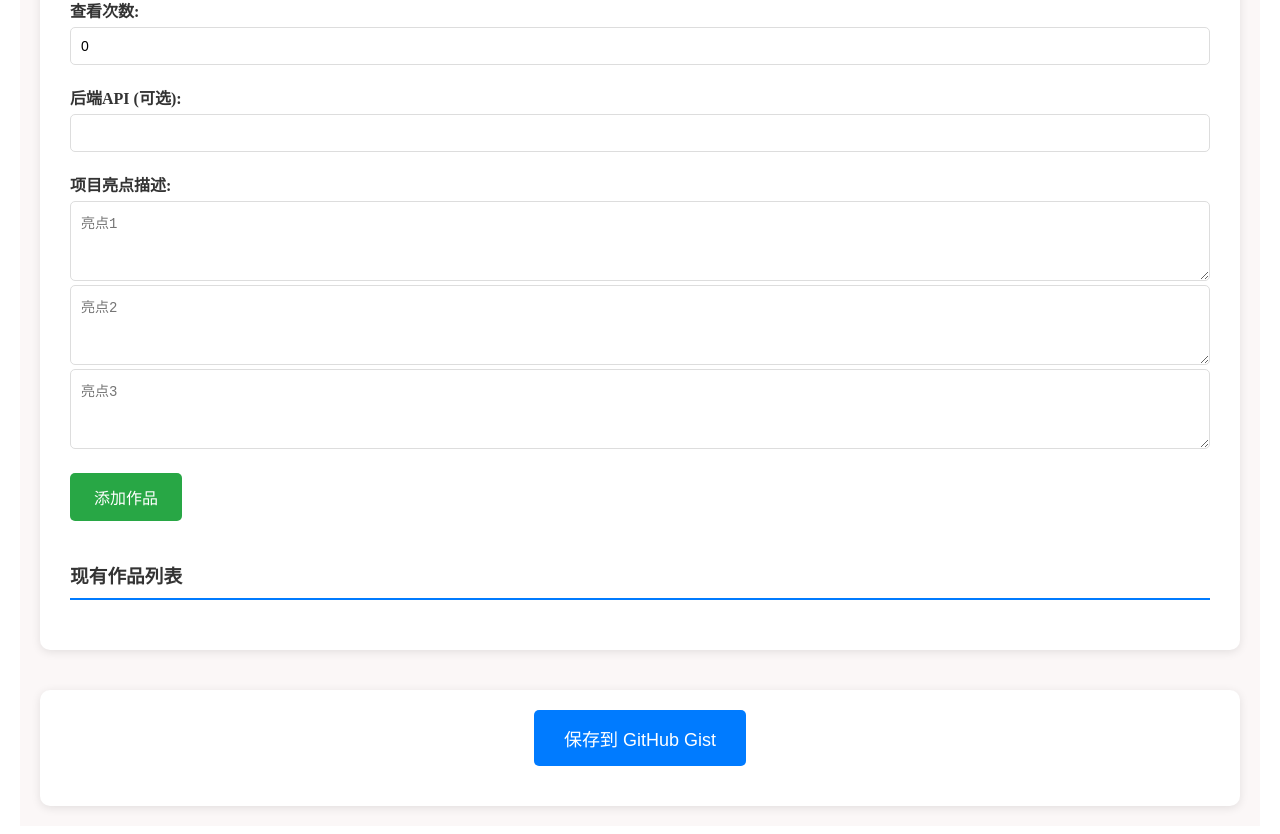
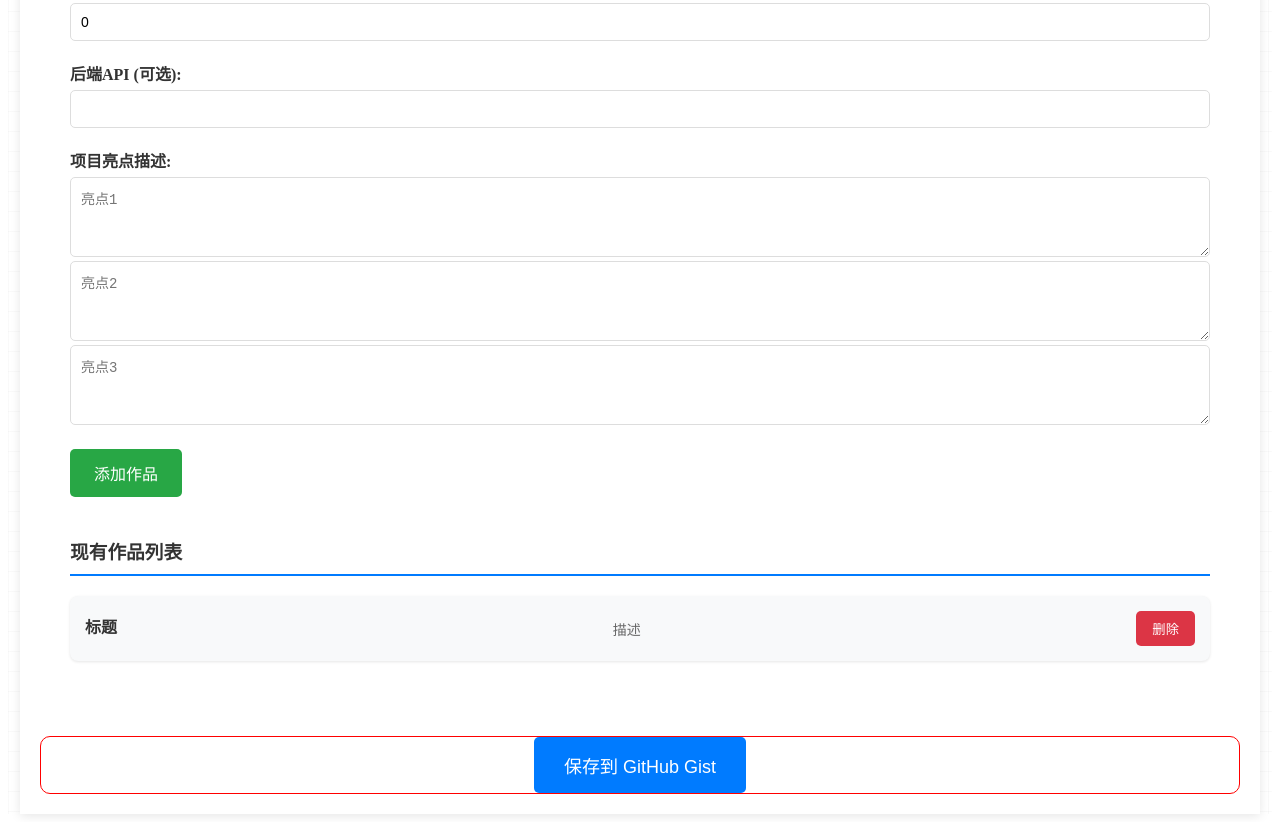
Before and after one commit to xkai003/myblog_vue, a Vue app: page /management in a window 1280 px wide. Shown: the part 697-1531 px from the top of the page. Built offline with nearby package versions, Linux system fonts and the light colour scheme.

Commit message:
优化管理页的样式

```diff
--- a/src/views/management/index.vue
+++ b/src/views/management/index.vue
@@ -1,10 +1,12 @@
 <template>
+  <div class="body">
     <div class="admin-container">
+
+      <!-- 标题部分 -->
       <div class="header">
         <div class="header-content">
           <div class="header-text">
-          <h1>后台管理系统</h1>
-          <p>管理你的博客内容</p>
+            <h1>博客后台管理系统</h1>
           </div>
           <div class="header-actions">
             <!-- <span class="welcome-text">欢迎，{{ getCurrentUser() }}</span> -->
@@ -13,7 +15,7 @@
           </div>
         </div>
       </div>
-
+      <!-- 按钮部分 -->
       <div class="tabs">
         <button
           v-for="tab in tabs"
@@ -69,6 +71,11 @@
             <p>{{ item.technology }}</p>
             <button @click="deleteWork(index)" class="delete-btn">删除</button>
           </div> -->
+          <div class="item-card">
+            <h4>标题</h4>
+            <p>描述</p>
+            <button class="delete-btn">删除</button>
+          </div>
         </div>
       </div>
 
@@ -106,6 +113,11 @@
             <p>{{ item.description }}</p>
             <button @click="deleteNote(index)" class="delete-btn">删除</button>
           </div> -->
+          <div class="item-card">
+            <h4>标题</h4>
+            <p>描述</p>
+            <button class="delete-btn">删除</button>
+          </div>
         </div>
       </div>
 
@@ -147,6 +159,11 @@
             <p>{{ item.location }} - {{ item.description }}</p>
             <button @click="deleteTravel(index)" class="delete-btn">删除</button>
           </div> -->
+          <div class="item-card">
+            <h4>标题</h4>
+            <p>描述</p>
+            <button class="delete-btn">删除</button>
+          </div>
         </div>
       </div>
 
@@ -157,6 +174,7 @@
         </button>
         <div v-if="saveMessage" :class="['message', saveSuccess ? 'success' : 'error']">
           {{ saveMessage }}
+        </div>
       </div>
     </div>
   </div>
@@ -319,12 +337,22 @@ export default {
 </script>
 
 <style scoped>
+.body{
+  width: 100%;
+  height: 100%;
+  background-color: rgba(250, 246, 246, 0.8);
+  /* 方格背景 */
+  background: linear-gradient(90deg, rgba(200, 200, 200, 0.1) 3%, transparent 0),
+  linear-gradient(rgba(200, 200, 200, 0.1) 3%, transparent 0);
+  background-size: 20px 20px;
+}
 .admin-container {
   max-width: 1200px;
+  min-height: 100vh;
   margin: 0 auto;
   padding: 20px;
-  background-color: rgba(250, 246, 246, 0.8);
-  min-height: 100vh;
+  background-color: #fff;
+  box-shadow: 0 2px 10px rgba(0,0,0,0.1);
 }
 
 .header {
@@ -414,7 +442,7 @@ export default {
   background-color: #fff;
   padding: 30px;
   border-radius: 0 10px 10px 10px;
-  box-shadow: 0 2px 10px rgba(0,0,0,0.1);
+  /* box-shadow: 0 2px 10px rgba(0,0,0,0.1); */
   margin-bottom: 30px;
 }
 
@@ -505,11 +533,12 @@ export default {
 
 .save-section {
   text-align: center;
-  margin-top: 40px;
-  padding: 20px;
+  /* margin-top: 40px; */
+  /* padding: 20px; */
   background-color: #fff;
   border-radius: 10px;
-  box-shadow: 0 2px 10px rgba(0,0,0,0.1);
+  border: 1px solid red;
+  /* box-shadow: 0 2px 10px rgba(0,0,0,0.1); */
 }
 
 .save-btn {
@@ -521,7 +550,7 @@ export default {
   cursor: pointer;
   font-size: 18px;
   transition: background-color 0.3s;
-  margin-bottom: 20px;
+  /* margin-bottom: 20px; */
 }
 
 .save-btn:hover:not(:disabled) {
```
Lines whose indentation alone changed are shown as unchanged.
